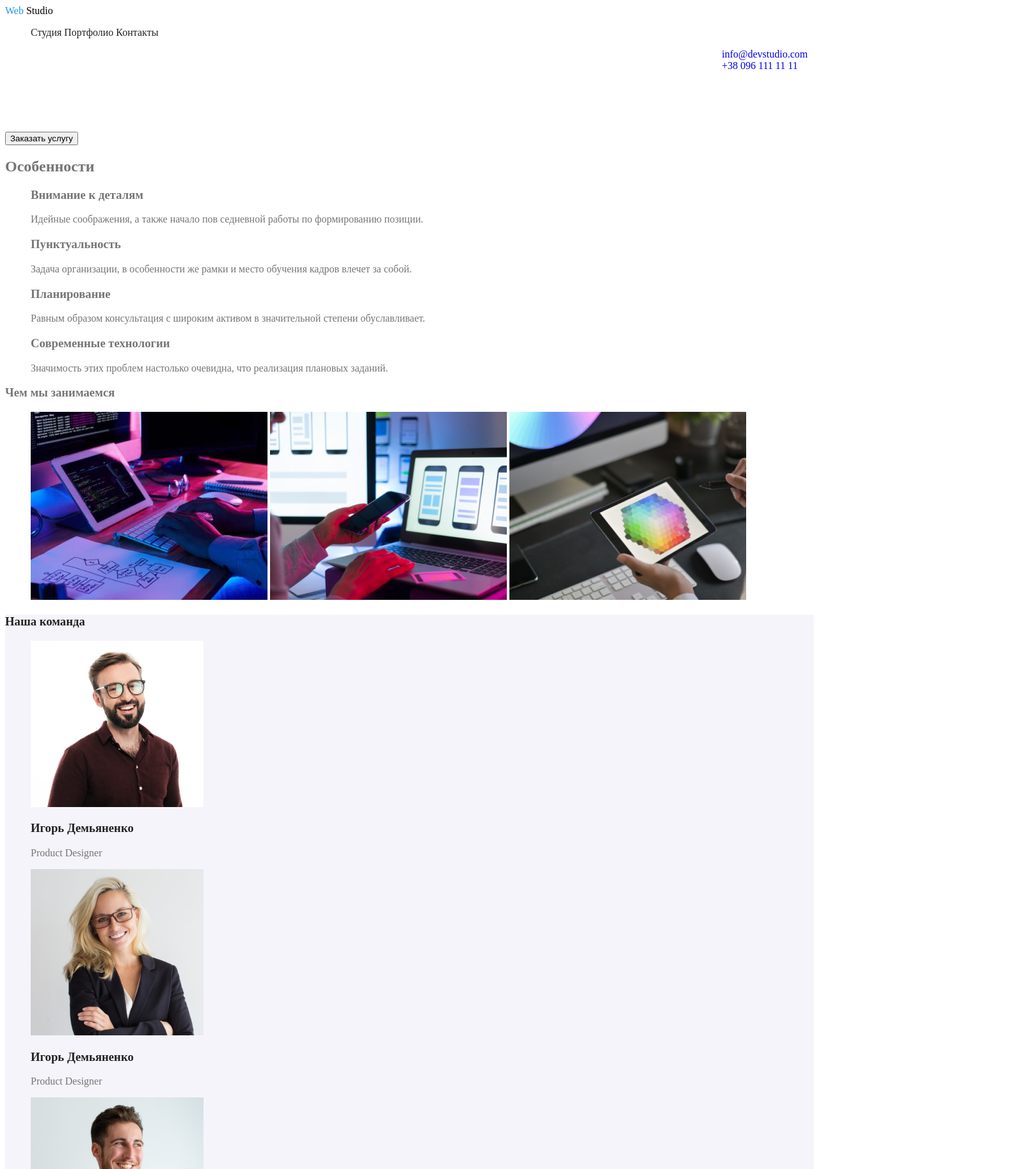
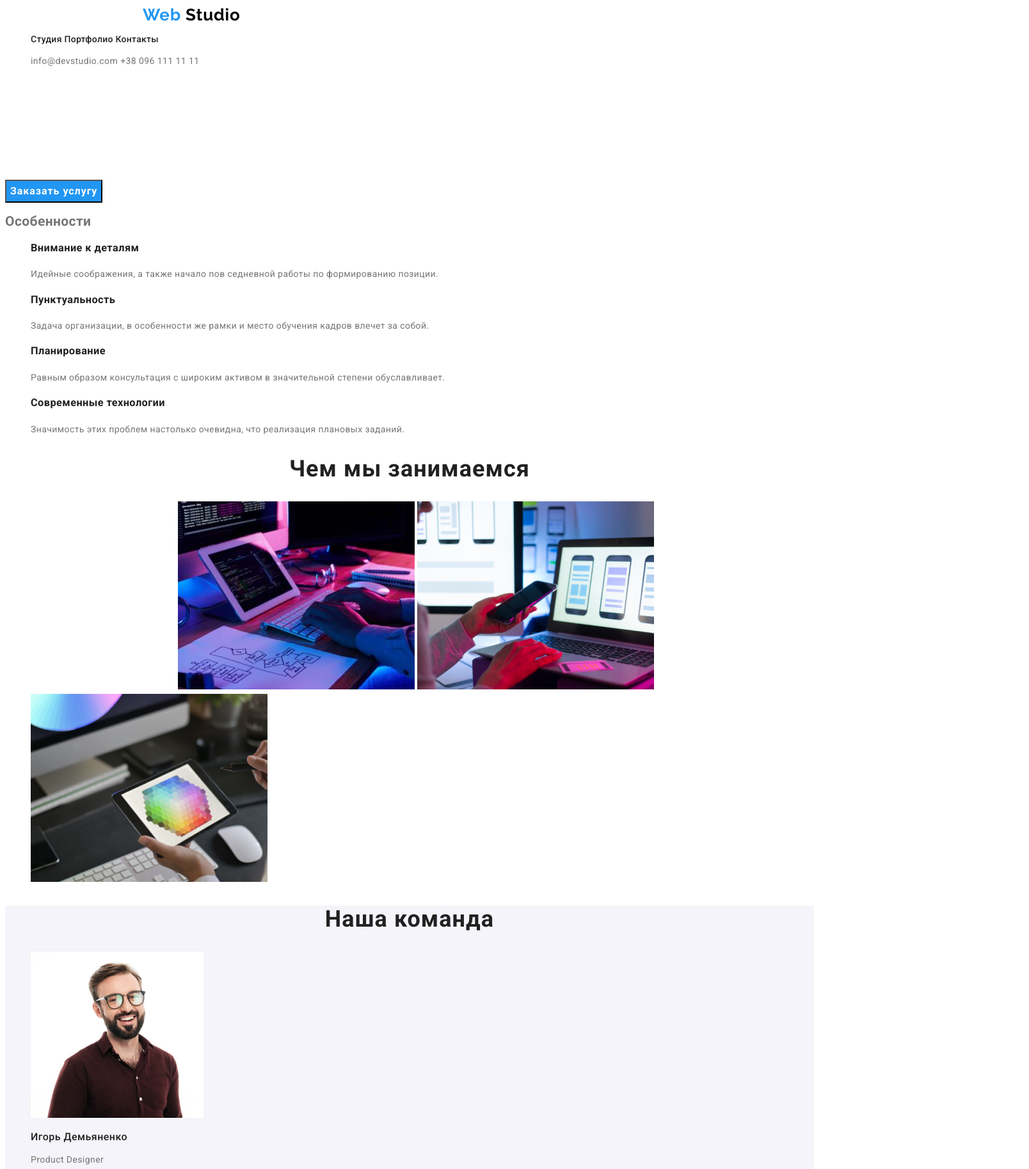
Before and after one commit to RomanePrus/goit-markup-hw-01, a plain HTML site: page index.html in a window 1280 px wide. Shown: the top 1828 px of the page at 64% size, 1608 px wide, since content can reach past the window. Drawn offline with Linux system fonts and the light colour scheme.

Commit message:
text styles

```diff
--- a/css/styles.css
+++ b/css/styles.css
@@ -27,21 +27,44 @@ a {
 .page {
   background color: #ffffff;
   color: var(--primary-text-color);
+  font-family: Roboto, sans-serif;
+  font-weight: normal;
+  font-size: 14px;
+  line-height: 24px;
+letter-spacing: 0.03em;
 }
 
 /* Шапка сторінки */
-.header {
+.header{
   background-color: #ffffff;
-  color: var(--title-text-color)
+  color: var(--title-text-color);
+  width: 1600px;
+  height: 80px;
 }
-.logo {
+.header .logo {
   color: #2196f3;
+  font-family: Raleway, sans-serif;
+  font-size: 26px;
+  line-height: 31px;
+  letter-spacing: 0.03em;
+  padding-left: 215px;
+
+
 }
 .logo-style {
   color: black;
+  font-family: Raleway, sans-serif;
+  font-size: 26px;
+  line-height: 31px;
+  letter-spacing: 0.03em;
 }
-.navigation {
-
+.navigation{
+  font-family: Roboto,sans-serif;
+  font-style: normal;
+  font-weight: 500;
+  font-size: 14px;
+  line-height: 16px;
+  letter-spacing: 0.02em;
 }
 .navigation .link {
   color: var(--title-text-color)
@@ -52,28 +75,60 @@ a {
 }
 
 .contacts {
-  margin-left: 1080px;
+  color: var(--primary-text-color);
+}
+.contacts:hover,
+.contacts:focus
+{
+  color: #2196f3;
 }
 
-.contacts .link {
-  color:var(--primary-text-color)
+/* Главный блок */
+.mine .title{
+  color: #ffffff;
+  font-family: Roboto,sans-serif;
+  font-style: normal;
+  font-weight: 900;
+  font-size: 44px;
+  line-height: 60px;
+  text-align: center;
+  letter-spacing: 0.06em;
+  text-transform: uppercase;
 }
-.contacts .link:hover,
-.contacts .link:focus {
-  color: #2196f3;
+.button{
+  color: #ffffff;
+  background-color: #2196f3;
+  font-family: Roboto,sans-serif;
+  font-style: normal;
+  font-weight: bold;
+  font-size: 16px;
+  line-height: 30px;
+  display: flex;
+  align-items: center;
+  text-align: center;
+  letter-spacing: 0.06em;
 }
-/* Главный блок */
-.mine .title {
-  color: #ffffff;
-}
+
 /* Особенности */
 .benefits .title {
-  color: var(--title-text-color)
+  color: var(--title-text-color);
+  font-family: roboto, sans-serif;
 }
 
 /* Чем мы занимаемся */
 .activity .title {
-  color:var(--title-text-color)
+  color:var(--title-text-color);
+  font-family: Roboto,sans-serif;
+  font-style: normal;
+  font-weight: bold;
+  font-size: 36px;
+  line-height: 42px;
+  text-align: center;
+  letter-spacing: 0.03em;
+}
+.img{
+  margin-left: 230px;
+
 }
 
 /* Наша команда */
@@ -81,27 +136,46 @@ a {
   background-color: #f5f4fa;
 }
 .team-title {
-  color:var(--title-text-color)
+  color:var(--title-text-color);
+  font-family: Roboto,sans-serif;
+  font-style: normal;
+  font-weight: bold;
+  font-size: 36px;
+  line-height: 42px;
+  text-align: center;
+  letter-spacing: 0.03em;
 }
 .team .name {
-  color:var(--title-text-color)
+  color:var(--title-text-color);
+  font-family: Roboto,sans-serif;
+  font-style: normal;
+  font-weight: 500;
+  font-size: 16px;
+  line-height: 19px;
+  letter-spacing: 0.03em;
 }
 
 /* Подвал */
 .footer {
-  color: #ffffff;
+  color: #2196f3;
   background-color: #2f303a;
+  font-family: Raleway,sans-serif;
+  font-style: normal;
+  font-weight: bold;
+  font-size: 26px;
+  line-height: 31px;
+  letter-spacing: 0.03em;
+  padding-left: 215px;
 }
-.footer-content {
-  margin-left: 215px;
+.footer .logo{
+  color:#f5f4fa
 }
-.footer-logo {
-  color: #2196f3;
+ .address .link{
+  color: rgba(255, 255, 255, 0.6);
+  font-family: Roboto,sans-serif;
+  font-style: normal;
+  font-weight: normal;
+  font-size: 14px;
+  line-height: 24px;
+  letter-spacing: 0.03em;
 }
-.text-logo {
-  color: #ffffff;
-}
-
-.footer-contacts {
-  color:var(--primary-text-color)
-}
--- a/index.html
+++ b/index.html
@@ -5,6 +5,9 @@
     <meta http-equiv="X-UA-Compatible" content="IE=edge" />
     <meta name="viewport" content="width=device-width, initial-scale=1.0" />
     <title>WebStudio</title>
+    <link rel="preconnect" href="https://fonts.googleapis.com">
+<link rel="preconnect" href="https://fonts.gstatic.com" crossorigin>
+<link href="https://fonts.googleapis.com/css2?family=Raleway:wght@700&family=Roboto:wght@400;500;700;900&display=swap" rel="stylesheet">
     <link rel="stylesheet" href="./css/styles.css" />
   </head>
   <body class="page">
@@ -20,9 +23,9 @@
           <li><a href="" class="link">Контакты</a></li>
         </ul>
         <ul class="contacts">
-          <li class="link">
-            <a href="mailto:info@devstudio.com">info@devstudio.com</a>
-          <a href="tel:+380961111111">+38 096 111 11 11</a>
+          <li>
+            <a href="mailto:info@devstudio.com" class="contacts">info@devstudio.com</a>
+          <a href="tel:+380961111111" class="contacts">+38 096 111 11 11</a>
           </li>
         </ul>
       </nav>
@@ -42,28 +45,28 @@
         <h2>Особенности</h2>
         <ul>
           <li>
-            <h3 class="benefits-title">Внимание к деталям</h3>
+            <h3 class="title">Внимание к деталям</h3>
             <p class="text">
               Идейные соображения, а также начало пов седневной работы по
               формированию позиции.
             </p>
           </li>
           <li>
-            <h3 class="benefits-title">Пунктуальность</h3>
+            <h3 class="title">Пунктуальность</h3>
             <p class="text">
               Задача организации, в особенности же рамки и место обучения кадров
               влечет за собой.
             </p>
           </li>
           <li>
-            <h3 class="benefits-title">Планирование</h3>
+            <h3 class="title">Планирование</h3>
             <p class="text">
               Равным образом консультация с широким активом в значительной
               степени обуславливает.
             </p>
           </li>
           <li>
-            <h3 class="benefits-title">Современные технологии</h3>
+            <h3 class="title">Современные технологии</h3>
             <p class="text">
               Значимость этих проблем настолько очевидна, что реализация
               плановых заданий.
@@ -72,10 +75,11 @@
         </ul>
       </section>
       <!--Блок Чем мы занимаемся-->
-      <section class="actyvity">
-        <h3 class="title">Чем мы занимаемся</h3>
+      <section class="activity">
+        <h2 class="title">Чем мы занимаемся</h2>
         <ul>
-          <li><img
+          <li class="img">
+              <img
             src="images/box1.jpg"
             alt="Человек печатает на клавиатуре"
             width="370"
@@ -101,7 +105,7 @@
       </section>
       <!--Блок Наша команда-->
       <section class="team">
-        <h3 class="team-title">Наша команда</h3>
+        <h2 class="team-title">Наша команда</h2>
         <ul>
           <li>
             <img
@@ -110,7 +114,7 @@
               width="270"
               height="260"
             />
-            <h3 class="name">Игорь Демьяненко</h3>
+            <h2 class="name">Игорь Демьяненко</h2>
             <p>Product Designer</p>
           </li>
           <li>
@@ -120,7 +124,7 @@
               width="270"
               height="260"
             />
-            <h3 class="name">Игорь Демьяненко</h3>
+            <h2 class="name">Игорь Демьяненко</h2>
             <p>Product Designer</p>
           </li>
           <li>
@@ -140,7 +144,7 @@
               width="270"
               height="260"
             />
-            <h3 class="name">Игорь Демьяненко</h3>
+            <h2 class="name">Игорь Демьяненко</h2>
             <p>Product Designer</p>
           </li>
         </ul>
@@ -148,15 +152,15 @@
     </main>
     <!--Футер-->
     <footer class="footer">
-        Web<span class="text-logo">Studio</span>
-          <address class="footer-adress">
-            <ul>
+        Web<span class="logo">Studio</span>
+          <address>
+            <ul class="address">
               <li>
-                <a href="https://goo.gl/maps/vd8JTUUMNeQ3kda19">г. Киев, пр-т Леси Украинки, 26</a>
+                <a href="https://goo.gl/maps/vd8JTUUMNeQ3kda19" class="link">г. Киев, пр-т Леси Украинки, 26</a> <br>
               </li>
               <li>
-                <a href="mailto:info@devstudio.com">info@devstudio.com</a>
-                <a href="tel:+380961111111">+38 096 111 11 11</a>
+                <a href="mailto:info@devstudio.com" class="link">info@devstudio.com</a><br>
+                <a href="tel:+380961111111" class="link">+38 096 111 11 11</a>
               </li>
             </ul>
           </address>
```
Also changed, not shown: portfolio.html (added, +34 -0 lines), images/Img Overlay.png (added).
